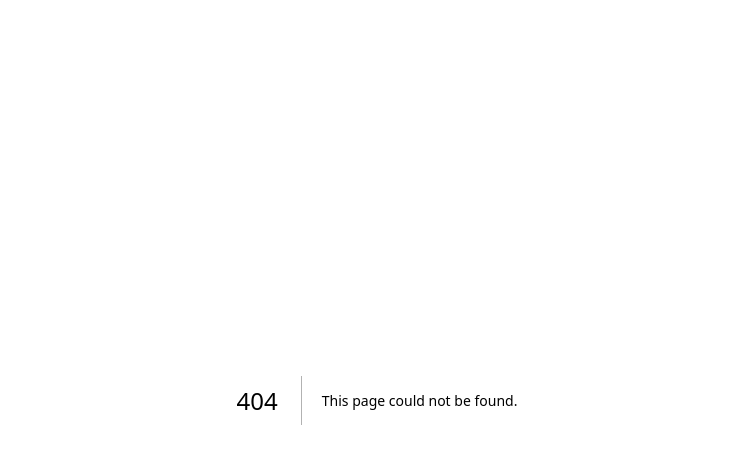
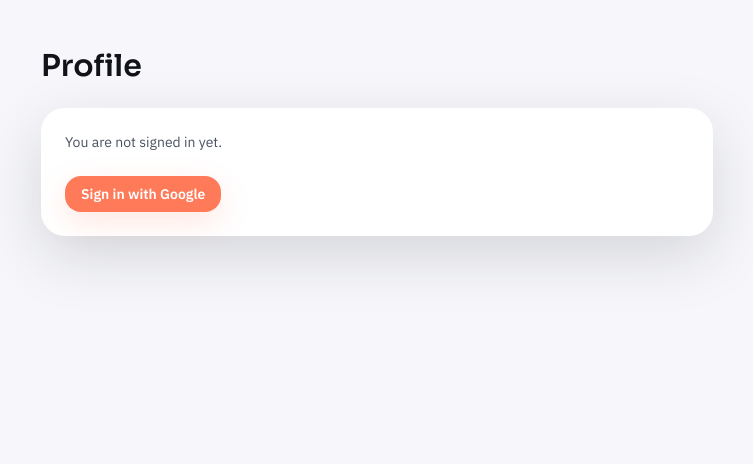
Before and after one commit to jasveer-singh/Focus-task, a Next.js app: page /profile in a window 1280 px wide. Before the commit this address had no page. Shown: the top 464 px of the page, without its empty margins (263-1016 px from the left). Built offline with nearby package versions, Linux system fonts and the light colour scheme; no server answers.

Commit message:
added google oAuth

```diff
--- a/package.json
+++ b/package.json
@@ -9,7 +9,10 @@
     "lint": "next lint"
   },
   "dependencies": {
+    "@auth/prisma-adapter": "^2.5.2",
+    "@prisma/client": "^5.19.1",
     "next": "^14.2.5",
+    "next-auth": "^5.0.0",
     "react": "^18.2.0",
     "react-dom": "^18.2.0"
   },
@@ -21,6 +24,7 @@
     "eslint": "^8.57.0",
     "eslint-config-next": "^14.2.5",
     "postcss": "^8.4.38",
+    "prisma": "^5.19.1",
     "tailwindcss": "^3.4.4",
     "typescript": "^5.4.5"
   }
--- /dev/null
+++ b/src/app/api/auth/[...nextauth]/route.ts
@@ -0,0 +1,3 @@
+import { handlers } from "@/lib/auth";
+
+export const { GET, POST } = handlers;
--- a/src/app/page.tsx
+++ b/src/app/page.tsx
@@ -1,8 +1,19 @@
 import TaskApp from "@/components/TaskApp";
+import Link from "next/link";
 
 export default function Page() {
   return (
     <main className="min-h-screen bg-mist-50 text-ink-900">
+      <div className="mx-auto w-full max-w-6xl px-6 pt-10 md:px-12">
+        <div className="flex items-center justify-end">
+          <Link
+            href="/profile"
+            className="rounded-full border border-mist-200 bg-white px-4 py-2 text-xs font-semibold text-ink-500 transition hover:border-accent-500 hover:text-accent-500"
+          >
+            Profile
+          </Link>
+        </div>
+      </div>
       <TaskApp />
     </main>
   );
--- /dev/null
+++ b/src/app/profile/page.tsx
@@ -0,0 +1,63 @@
+import { auth, signIn, signOut } from "@/lib/auth";
+
+export default async function ProfilePage() {
+  const session = await auth();
+
+  return (
+    <main className="min-h-screen bg-mist-50 text-ink-900">
+      <section className="mx-auto flex w-full max-w-3xl flex-col gap-6 px-6 py-12 md:px-12">
+        <h1 className="font-display text-3xl font-semibold">Profile</h1>
+        {session?.user ? (
+          <div className="rounded-3xl bg-white p-6 shadow-card">
+            <div className="flex items-center gap-4">
+              {session.user.image ? (
+                // eslint-disable-next-line @next/next/no-img-element
+                <img
+                  src={session.user.image}
+                  alt={session.user.name ?? "User"}
+                  className="h-14 w-14 rounded-full"
+                />
+              ) : (
+                <div className="flex h-14 w-14 items-center justify-center rounded-full bg-mist-100 text-sm font-semibold text-ink-500">
+                  {session.user.name?.slice(0, 1) ?? "U"}
+                </div>
+              )}
+              <div>
+                <p className="text-lg font-semibold text-ink-900">
+                  {session.user.name ?? "Anonymous"}
+                </p>
+                <p className="text-sm text-ink-500">{session.user.email}</p>
+              </div>
+            </div>
+            <form
+              action={async () => {
+                "use server";
+                await signOut();
+              }}
+            >
+              <button className="mt-6 rounded-2xl border border-mist-200 px-4 py-2 text-sm font-semibold text-ink-500 transition hover:border-accent-500 hover:text-accent-500">
+                Sign out
+              </button>
+            </form>
+          </div>
+        ) : (
+          <div className="rounded-3xl bg-white p-6 shadow-card">
+            <p className="text-sm text-ink-500">
+              You are not signed in yet.
+            </p>
+            <form
+              action={async () => {
+                "use server";
+                await signIn("google");
+              }}
+            >
+              <button className="mt-6 rounded-2xl bg-accent-500 px-4 py-2 text-sm font-semibold text-white shadow-glow transition hover:bg-accent-600">
+                Sign in with Google
+              </button>
+            </form>
+          </div>
+        )}
+      </section>
+    </main>
+  );
+}
--- /dev/null
+++ b/src/lib/auth.ts
@@ -0,0 +1,15 @@
+import NextAuth from "next-auth";
+import Google from "next-auth/providers/google";
+import { PrismaAdapter } from "@auth/prisma-adapter";
+import { prisma } from "@/lib/prisma";
+
+export const { auth, handlers, signIn, signOut } = NextAuth({
+  adapter: PrismaAdapter(prisma),
+  session: { strategy: "database" },
+  providers: [
+    Google({
+      clientId: process.env.GOOGLE_CLIENT_ID ?? "",
+      clientSecret: process.env.GOOGLE_CLIENT_SECRET ?? ""
+    })
+  ]
+});
--- /dev/null
+++ b/src/lib/prisma.ts
@@ -0,0 +1,14 @@
+import { PrismaClient } from "@prisma/client";
+
+declare global {
+  // eslint-disable-next-line no-var
+  var prisma: PrismaClient | undefined;
+}
+
+export const prisma =
+  global.prisma ||
+  new PrismaClient({
+    log: ["error", "warn"]
+  });
+
+if (process.env.NODE_ENV !== "production") global.prisma = prisma;
```
Also changed, not shown: 2 other files (tests, documents, lock files or other folders).
